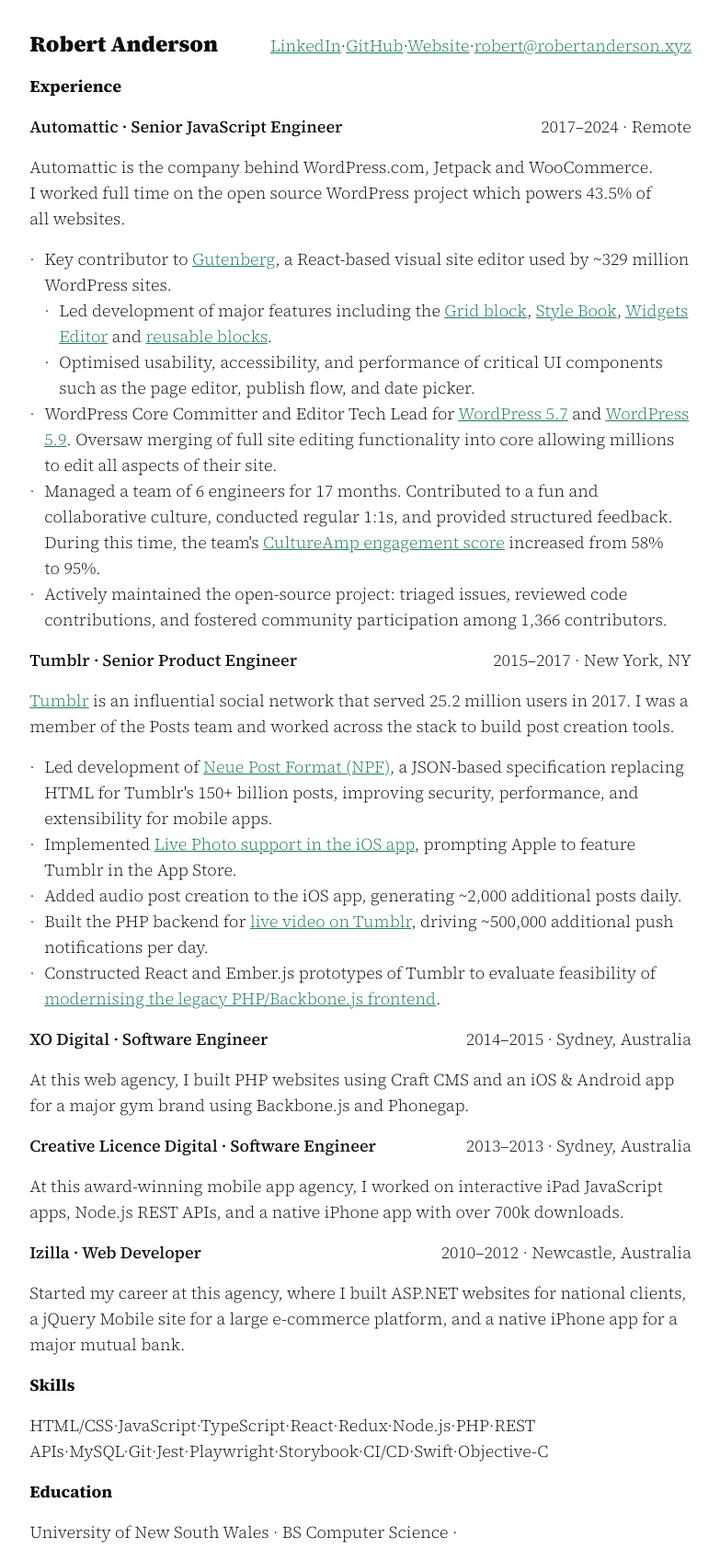
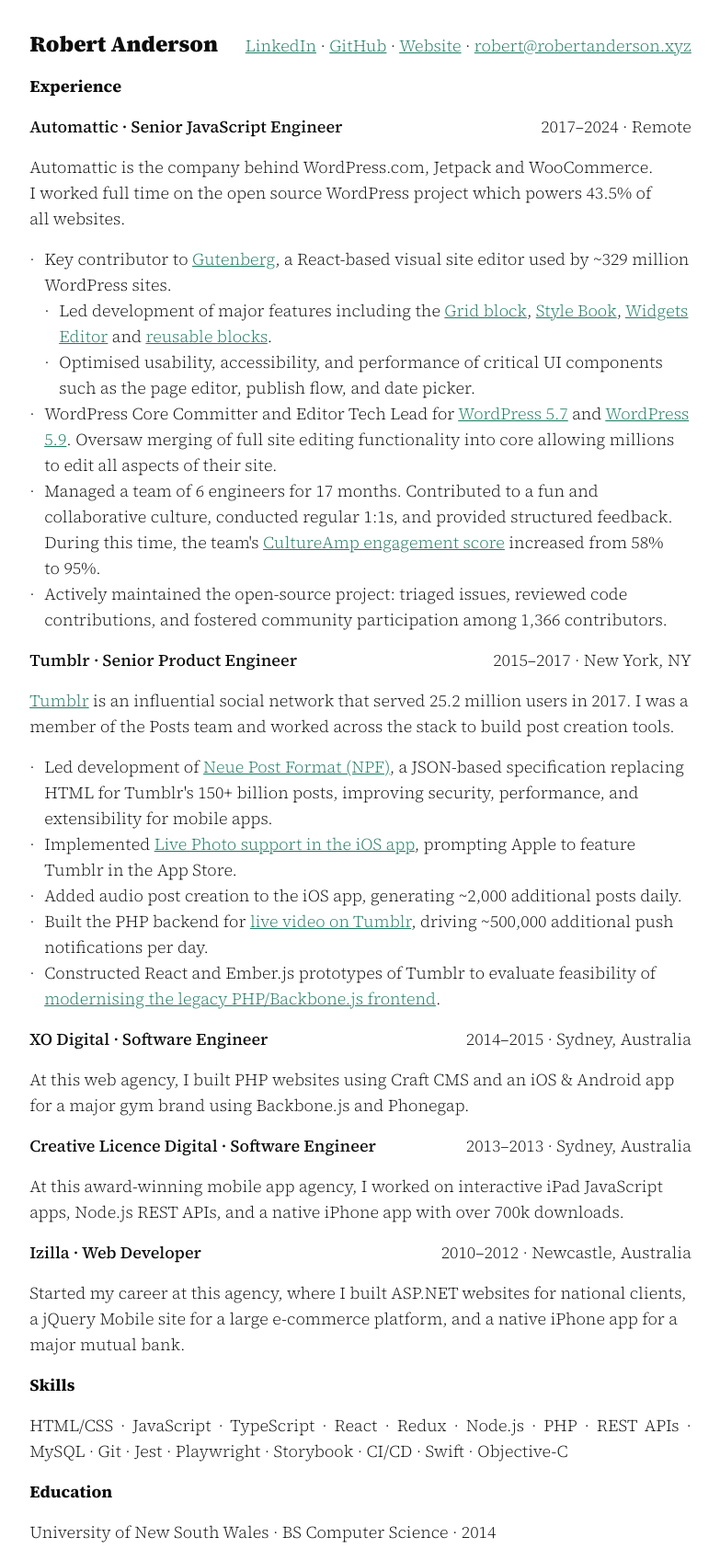
Before and after one commit to noisysocks/robertanderson.xyz, a Next.js app: page /resume in a window 1280 px wide. Shown: the whole page at 92% size, without its empty margins (248-1031 px from the left). Built offline with nearby package versions, Linux system fonts and the light colour scheme.

Commit message:
Fix dot separators in /resume

```diff
--- a/src/app/resume/page.tsx
+++ b/src/app/resume/page.tsx
@@ -24,28 +24,23 @@
   if (!basics) return null;
   return (
     <header className="my-4 flex flex-wrap items-baseline justify-between gap-4">
-      {basics.name && <h1 className="text-2xl font-black">{basics.name}</h1>}
+      <h1 className="text-2xl font-black">{basics.name}</h1>
       <p>
-        {basics.profiles?.map((profile, index) => (
+        {basics.profiles?.map((profile) => (
           <Fragment key={profile.network}>
             <a className="text-primary underline" href={profile.url}>
               {profile.network}
             </a>
-            {index < basics.profiles!.length - 1 && <span>·</span>}
+            <DotSeparator />
           </Fragment>
         ))}
-        <span>·</span>
-        {basics.url && (
         <a className="text-primary underline" href={basics.url}>
           Website
         </a>
-        )}
-        <span>·</span>
-        {basics.email && (
+        <DotSeparator />
         <a className="text-primary underline" href={`mailto:${basics.email}`}>
           {basics.email}
         </a>
-        )}
       </p>
     </header>
   );
@@ -60,18 +55,21 @@
         <article key={index}>
           <header className="my-4 flex flex-wrap items-baseline justify-between gap-4">
             <h3 className="font-medium">
-              {job.name} · {job.position}
+              {job.name}
+              <DotSeparator />
+              {job.position}
             </h3>
             <p>
-              {job.startDate}–{job.endDate} · {job.location}
+              {job.startDate}&ndash;{job.endDate}
+              <DotSeparator />
+              {job.location}
             </p>
           </header>
           <Markdown className="prose-lg my-4 leading-7 prose-a:text-primary prose-a:underline">
             {job.description}
           </Markdown>
-          {job.highlights && (
           <ul className="pl-4">
-              {job.highlights.map((highlight, i) => (
+            {job.highlights?.map((highlight, i) => (
               <li key={i} className="list-middot">
                 <Markdown className="prose-li:list-middot prose-lg leading-7 prose-p:my-0 prose-a:text-primary prose-a:underline prose-ul:my-0 prose-ul:pl-4 prose-li:my-0 prose-li:pl-0">
                   {highlight}
@@ -79,7 +77,6 @@
               </li>
             ))}
           </ul>
-          )}
         </article>
       ))}
     </section>
@@ -87,7 +84,7 @@
 }
 
 function Skills({ skills }: { skills: ResumeSchema["skills"] }) {
-  if (!skills) return null;
+  if (!skills?.length) return null;
   return (
     <section>
       <h2 className="my-4 font-bold">Skills</h2>
@@ -95,7 +92,7 @@
         {skills.map((skill, index) => (
           <Fragment key={index}>
             {skill.name}
-            {index < skills.length - 1 && <span>·</span>}
+            {index < skills.length - 1 && <DotSeparator />}
           </Fragment>
         ))}
       </p>
@@ -104,17 +101,25 @@
 }
 
 function Education({ education }: { education: ResumeSchema["education"] }) {
-  if (!education) return null;
+  if (!education?.length) return null;
   return (
     <section>
       <h2 className="my-4 font-bold">Education</h2>
       <ul>
         {education.map((edu, index) => (
           <li key={index}>
-            {edu.institution} · {edu.studyType} {edu.area} · {edu.endDate}
+            {edu.institution}
+            <DotSeparator />
+            {edu.studyType} {edu.area}
+            <DotSeparator />
+            {edu.endDate}
           </li>
         ))}
       </ul>
     </section>
   );
 }
+
+function DotSeparator() {
+  return <>&nbsp;&middot; </>;
+}
--- a/src/data/resume/resume.yaml
+++ b/src/data/resume/resume.yaml
@@ -76,3 +76,4 @@
   - institution: University of New South Wales
     area: Computer Science
     studyType: BS
+    endDate: "2014"
```
Lines whose indentation alone changed are shown as unchanged.
